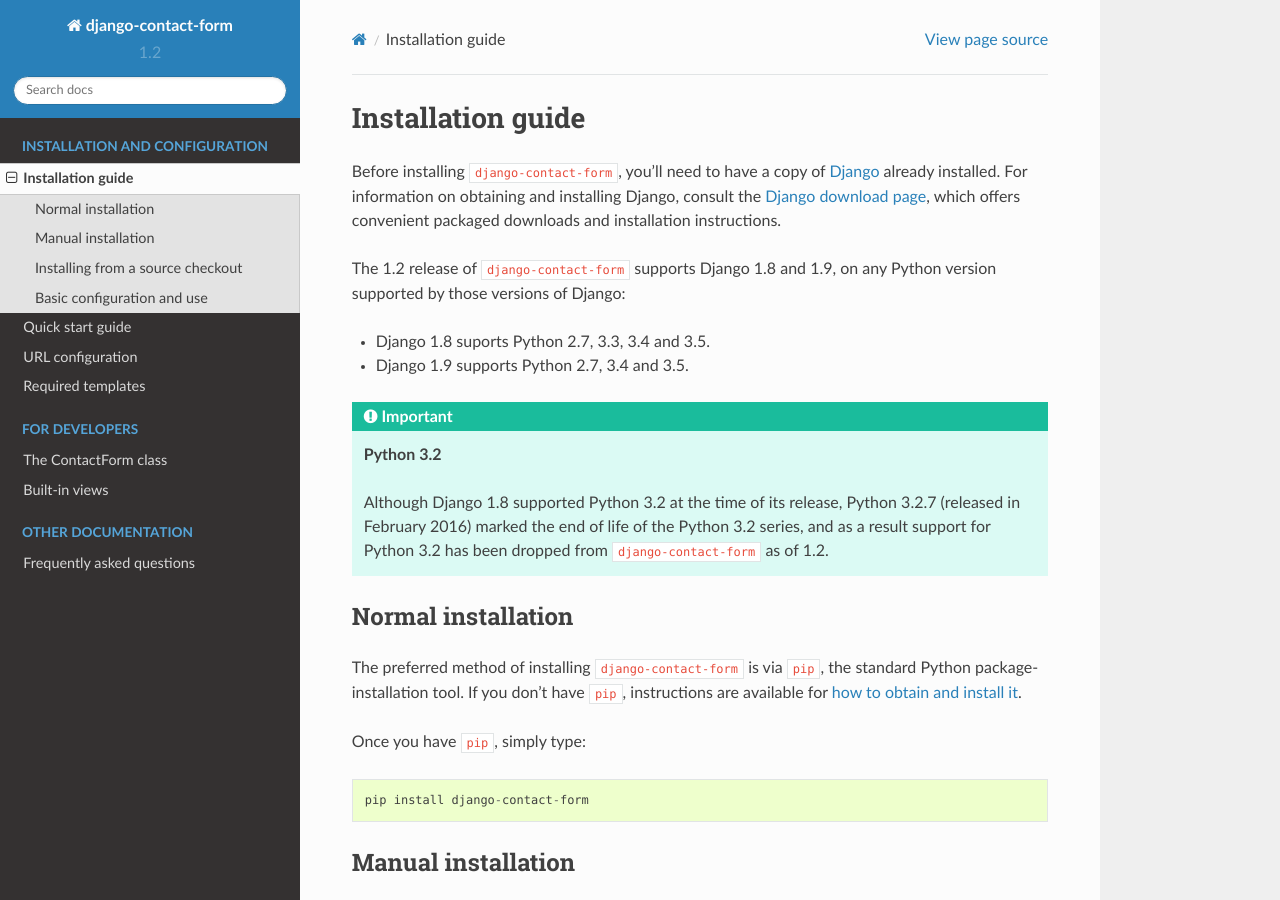
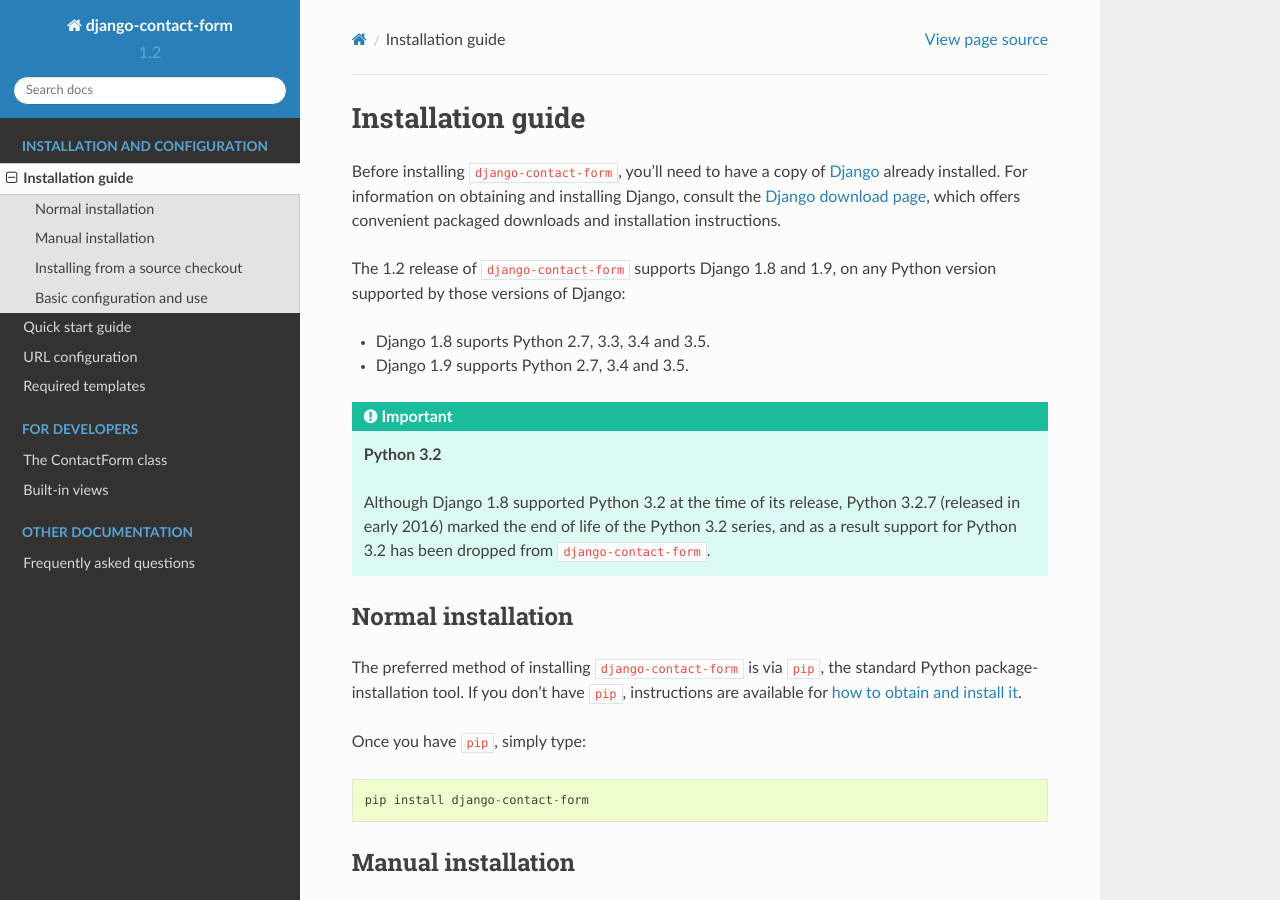
Before and after one commit to ubernostrum/django-contact-form, a Sphinx documentation site: the page built from docs/install.rst, in a window 1280 px wide and 900 px high. Built offline with Sphinx 7.4.7 and the Read the Docs theme 2.0.0, drawn with Linux system fonts in a browser that asks for light colours.

Commit message:
Minor clarification about 3.2.

```diff
--- a/docs/install.rst
+++ b/docs/install.rst
@@ -20,9 +20,9 @@
 .. important:: **Python 3.2**
 
    Although Django 1.8 supported Python 3.2 at the time of its
-   release, Python 3.2.7 (released in February 2016) marked the end of
+   release, Python 3.2.7 (released in early 2016) marked the end of
    life of the Python 3.2 series, and as a result support for Python
-   3.2 has been dropped from ``django-contact-form`` as of |version|.
+   3.2 has been dropped from ``django-contact-form``.
 
 
 Normal installation
```
